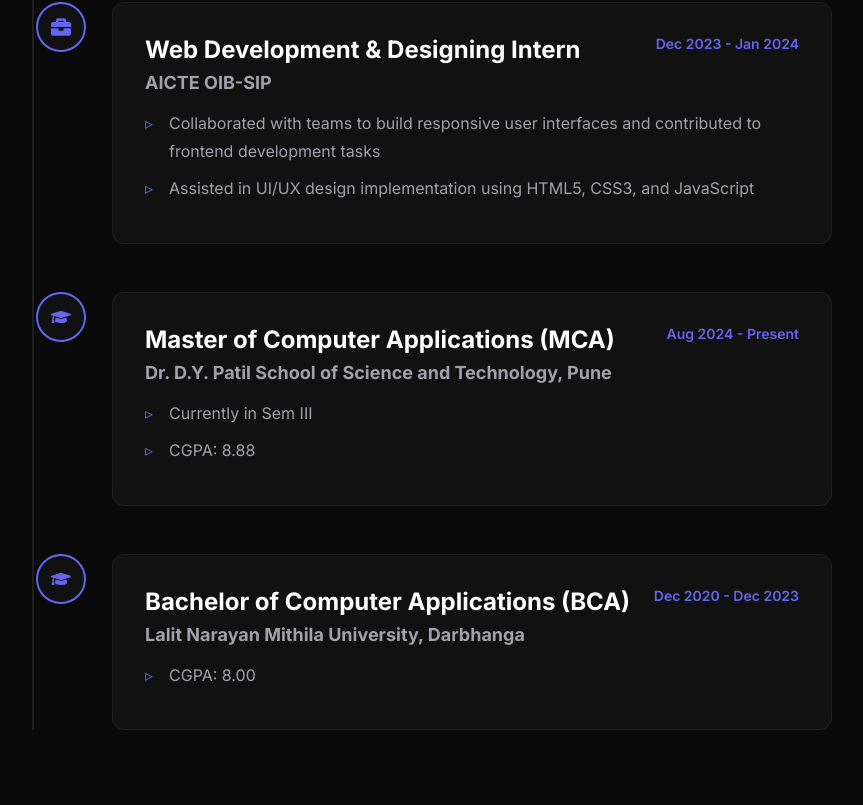
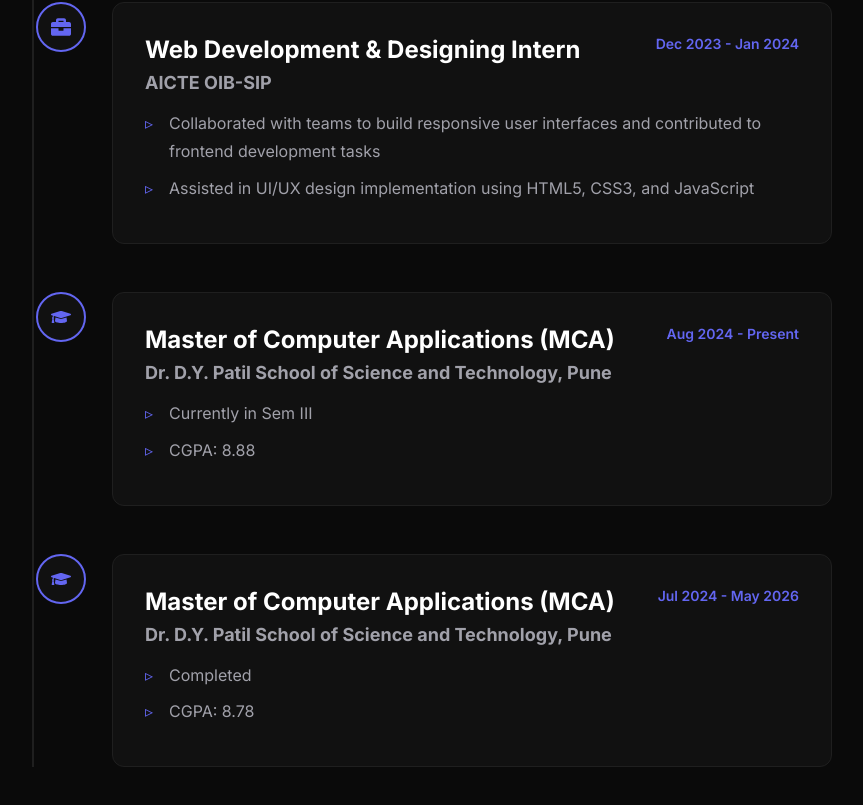
Before and after one commit to Amankumar968/Portfolio, a React (Vite) app: page / in a window 1280 px wide. Shown: the part 5047-5852 px from the top of the page, without its empty margins (208-1071 px from the left). Built offline with nearby package versions, Linux system fonts and the light colour scheme.

Commit message:
Update Experience.jsx

```diff
--- a/src/components/Experience.jsx
+++ b/src/components/Experience.jsx
@@ -40,14 +40,15 @@
       ],
     },
     {
-      type: 'education',
-      title: 'Bachelor of Computer Applications (BCA)',
-      company: 'Lalit Narayan Mithila University, Darbhanga',
-      period: 'Dec 2020 - Dec 2023',
-      description: [
-        'CGPA: 8.00',
-      ],
-    },
+    type: 'education',
+    title: 'Master of Computer Applications (MCA)',
+    company: 'Dr. D.Y. Patil School of Science and Technology, Pune',
+    period: 'Jul 2024 - May 2026',
+    description: [
+      'Completed',
+      'CGPA: 8.78',
+    ],
+  },
   ];
 
   const containerVariants = {
```
